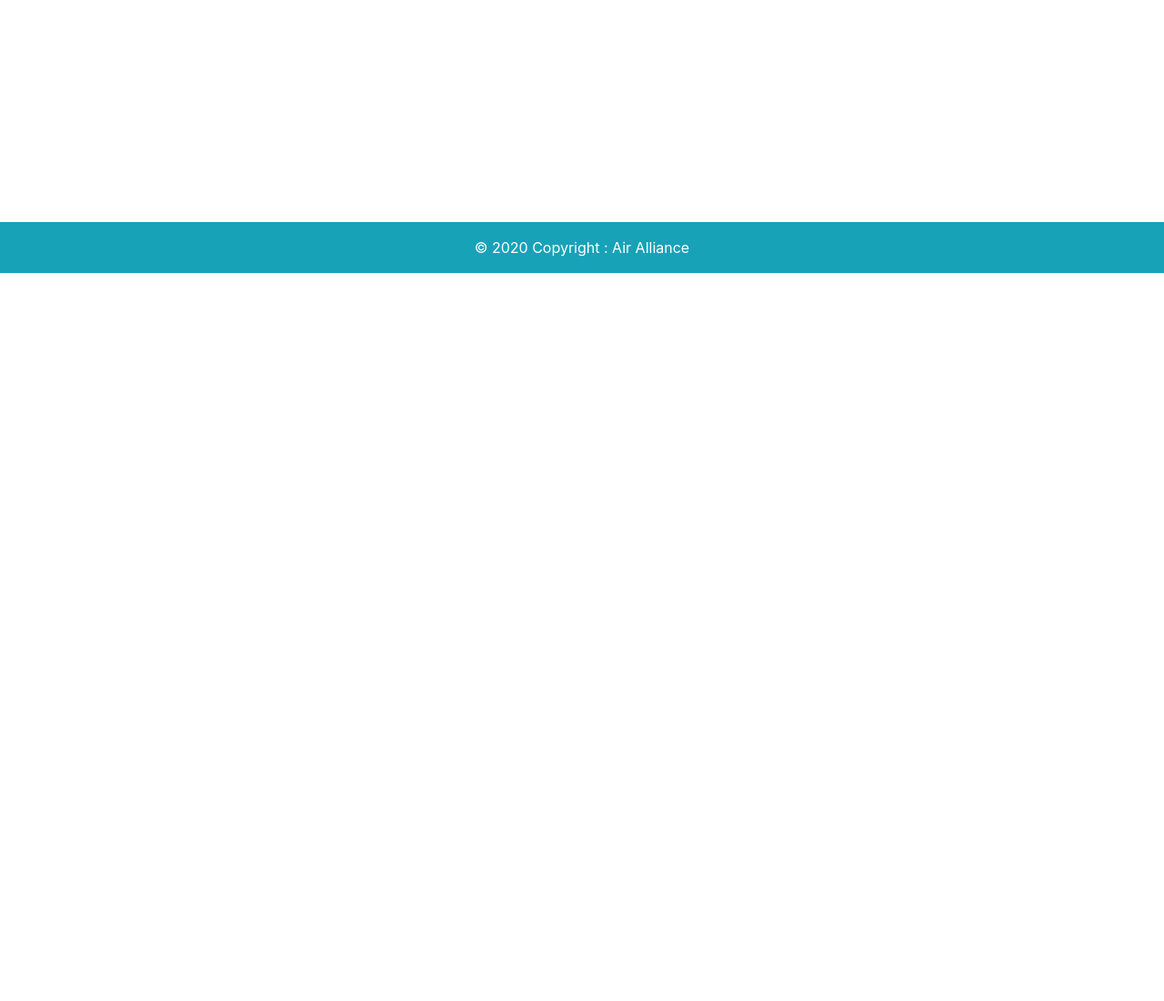
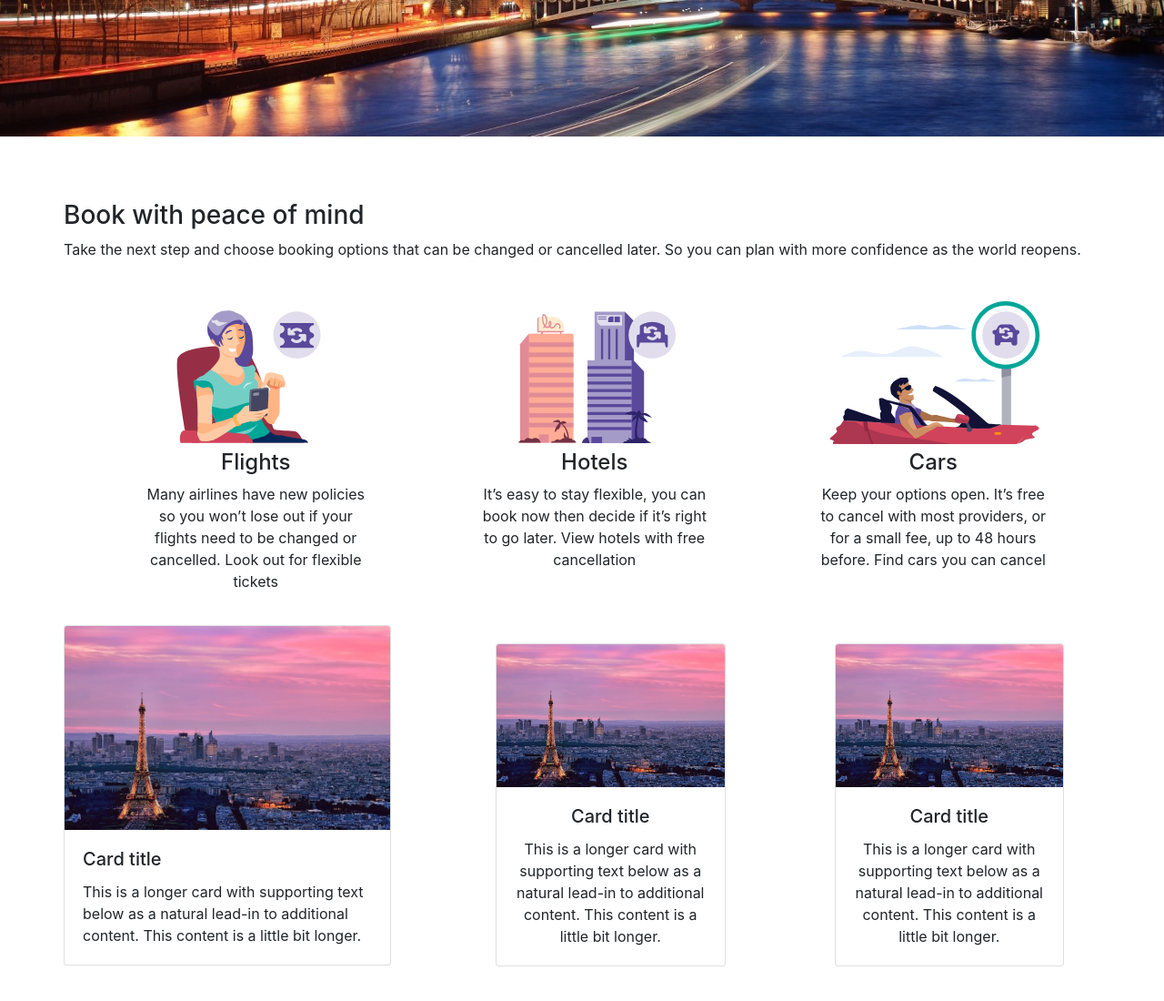
Before and after one commit to SahilNathani727/Air-Alliance, a plain HTML site: page index.html in a window 1280 px wide. Shown: the part 500-1600 px from the top of the page at 91% size. Before the commit the page ends 800 px from the top, so only its background shows below. Drawn offline with nearby package versions, Linux system fonts and the light colour scheme.

Commit message:
Home page

```diff
--- a/css/style.css
+++ b/css/style.css
@@ -5,7 +5,7 @@ position: relative;
 
 .mb-1{
 
-  background-color:#17a2b8;
+  background-color:blue;
 }
 
 
@@ -17,7 +17,7 @@ position: fixed;
  width: 100%;
  text-align: center;
  color:white;
- background-color:#17a2b8;
+ background-color:blue;
 }
 
  .footer .footer-copyright a{
@@ -25,6 +25,28 @@ position: fixed;
    color:white;
  }
 
+.header{
+  margin-top:-10px;
+  background-image: url("../Assets/img/background.jpg");
+  height: 600px;
+  background-position: center;
+  background-repeat: no-repeat;
+  background-size: cover;
+}
+
+.heading-1{
+
+  margin: 30px;
+  padding:40px;
+
+}
+
+.heading-1 .row .col-3{
+
+  text-align: center;
+  padding: 20px;
+  margin-left: 80px;
+}
 
 
 
--- a/index.html
+++ b/index.html
@@ -75,6 +75,68 @@
 
 </div>
 
+<div class="heading-1">
+  <h3>Book with peace of mind</h3>
+  <p>Take the next step and choose booking options that can be changed or cancelled later. So you can plan with more confidence as the world reopens.</p>
+  <div class="feature-imgs">
+    <div class="row">
+      <div class="col-3">
+        <img src="./Assets/img/feature1.svg">
+        <h4>Flights</h4>
+        <p>Many airlines have new policies so you won’t lose out if your flights need to be changed or cancelled.
+          Look out for flexible tickets</p>
+      </div>
+
+      <div class="col-3">
+        <img src="./Assets/img/feature2.svg">
+        <h4>Hotels</h4>
+        <p>It’s easy to stay flexible, you can book now then decide if it’s right to go later.
+          View hotels with free cancellation</p>
+      </div>
+
+      <div class="col-3">
+        <img src="./Assets/img/feature3.svg">
+        <h4>Cars</h4>
+        <p>Keep your options open. It’s free to cancel with most providers, or for a small fee, up to 48 hours before.
+          Find cars you can cancel</p>
+      </div>
+  </div>
+</div>
+
+
+<div class="recommendations">
+  <div class="row">
+    <div class="col-4">
+      <div class="card">
+     <img src="./Assets/img/recommend1.jpg" class="card-img-top" alt="...">
+     <div class="card-body">
+       <h5 class="card-title">Card title</h5>
+       <p class="card-text">This is a longer card with supporting text below as a natural lead-in to additional content. This content is a little bit longer.</p>
+     </div>
+   </div>
+ </div>
+
+ <div class="col-3">
+   <div class="card">
+  <img src="./Assets/img/recommend1.jpg" class="card-img-top" alt="...">
+  <div class="card-body">
+    <h5 class="card-title">Card title</h5>
+    <p class="card-text">This is a longer card with supporting text below as a natural lead-in to additional content. This content is a little bit longer.</p>
+  </div>
+</div>
+</div>
+
+<div class="col-3">
+  <div class="card">
+ <img src="./Assets/img/recommend1.jpg" class="card-img-top" alt="...">
+ <div class="card-body">
+   <h5 class="card-title">Card title</h5>
+   <p class="card-text">This is a longer card with supporting text below as a natural lead-in to additional content. This content is a little bit longer.</p>
+ </div>
+</div>
+</div>
+</div>
+</div>
 
 
 
@@ -85,18 +147,17 @@
 
 
 
-
-<!-- Footer -->
+<!--
 	<footer class="footer font-small blue">
 
-	  <!-- Copyright -->
+
 	  <div class="footer-copyright text-center py-3">© 2020 Copyright :
 	    <a href="#"> Air Alliance</a>
 	  </div>
-	  <!-- Copyright -->
 
-	</footer>
-	<!-- Footer -->
+
+	</footer>-->
+
 
 
 
```
Also changed, not shown: Assets/img/background.jpg (added), Assets/img/feature1.svg (added), Assets/img/feature2.svg (added), Assets/img/feature3.svg (added), Assets/img/recommend1.jpg (added).
